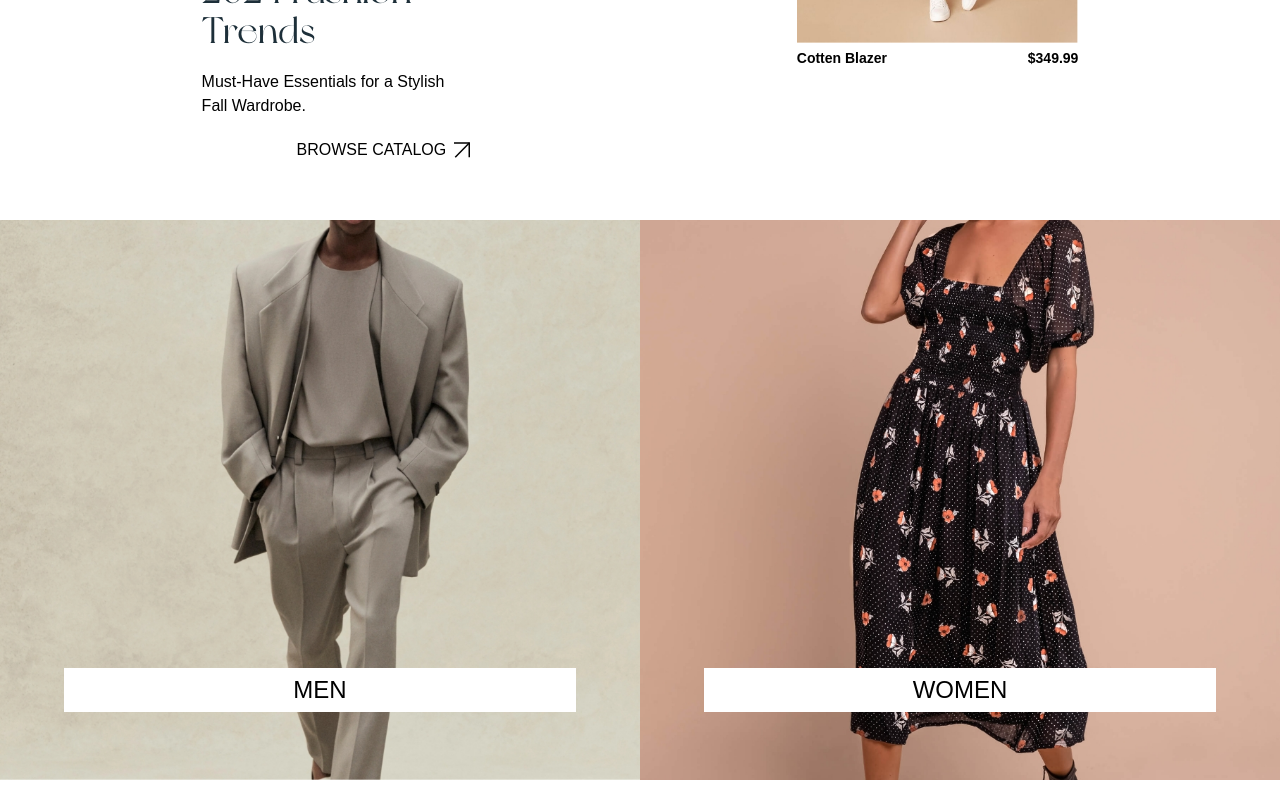
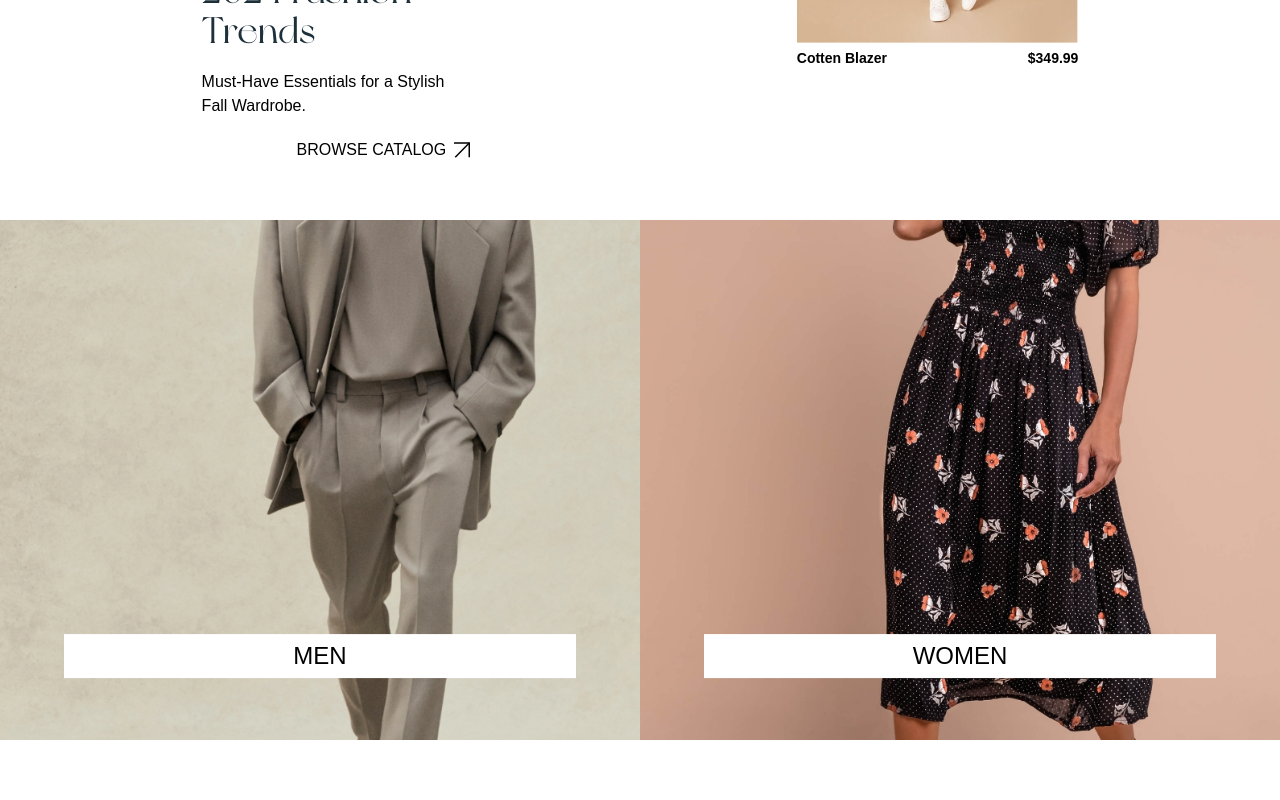
Before and after one commit to henryonyejelem/old_soul, a React (Create React App) app in the folder client/: page / in a window 1280 px wide. Shown: the part 2180-2980 px from the top of the page. Built offline with nearby package versions, Linux system fonts and the light colour scheme; a web font is replaced by a local one.

Commit message:
Henry Onyejelem

```diff
--- a/client/src/pages/home/arrivals.js
+++ b/client/src/pages/home/arrivals.js
@@ -1,7 +1,7 @@
 import Button from '../../components/ui/button.js'
 
 import { useRef } from 'react'
-import { motion, useScroll, useMotionValueEvent} from 'framer-motion'
+import { motion, useScroll } from 'framer-motion'
 import useParallax from './useParallax.js'
 
 
@@ -12,10 +12,6 @@ function Arrivals() {
     offset: ["center end", "end start"]
   })
   const y = useParallax(scrollYProgress, '30%', '-130%');
-
-  useMotionValueEvent(scrollYProgress, "change", (latest) => {
-    console.log("Page scroll: ", latest)
-  })
 
   return (
     <div className="new-Arrivals h-[100vh] relative" ref={ref}>
--- a/client/src/pages/home/card.js
+++ b/client/src/pages/home/card.js
@@ -1,7 +1,11 @@
+import { motion } from 'framer-motion'
+
 function Card(props) {
   return (
     <div className="w-[22vw]">
-        <img src={props.img} alt="" className=""/>
+        <motion.img src={props.img} alt="" className=""
+          initial={{ y: 20, opacity: 0 }} whileInView={{ y: 0, opacity: 1 }} viewport={{ once: true }} transition={{ ease: "easeOut", duration: 3, delay: 0.44, type: 'spring' }}
+        />
         <div className="flex justify-between font-semibold text-[14px] mt-[5px]">
             <p>{props.name}</p>
             <p>{`$${props.price}`}</p>
--- /dev/null
+++ b/client/src/pages/home/categories.js
@@ -0,0 +1,31 @@
+import { useRef } from 'react'
+import { motion, useScroll, useMotionValueEvent} from 'framer-motion'
+import useParallax from './useParallax.js'
+
+function Categories() {
+    const ref = useRef(null);
+    const { scrollYProgress } = useScroll({
+        target: ref,
+        offset: ["start end", "end center"]
+    })
+    const y = useParallax(scrollYProgress, '10%', '-20%');
+
+    useMotionValueEvent(scrollYProgress, "change", (latest) => {
+        console.log("Page scroll: ", latest)
+    })
+
+    return (
+    <div className='gender-categories h-[65vh] flex text-xl overflow-clip' ref={ref}>
+
+        <motion.div style={{translateY : y}} className='men w-[50vw] h-[80vh] relative'>
+            <p className='w-[80%] absolute top-[80%] left-[50%] translate-x-[-50%] bg-white z-40 text-center py-1'>MEN</p>
+        </motion.div>
+        <motion.div style={{translateY : y}}  className='women w-[50vw] h-[80vh] relative'>
+            <p className='w-[80%] absolute top-[80%] left-[50%] translate-x-[-50%] bg-white z-40 text-center py-1'>WOMEN</p>
+        </motion.div>
+
+    </div>
+    )
+}
+
+export default Categories
--- a/client/src/pages/home/fall.js
+++ b/client/src/pages/home/fall.js
@@ -4,8 +4,12 @@ import Button from "../../components/ui/button"
 import img1 from "../../assets/images/home/fall2024_1.jpg"
 import img2 from "../../assets/images/home/fall2024_2.jpg"
 import img3 from "../../assets/images/home/fall2024_3.jpg"
+
+import { motion } from 'framer-motion'
+
 function Fall() {
   return (
+    <div className="fall2024 h-[100vh] flex">
         <div className = "flex justify-center gap-4 m-auto">
             <div>
                 <Card img={img1} name={"Double Breasted Coat"} price={349.99}/>
@@ -19,11 +23,13 @@ function Fall() {
                 <Card img={img2} name={"Donegall Tweed Jacket"} price={349.99}/>
             </div>
             <div className="mt-[18%] relative">
-            <p className="font-bold absolute right-0 text-primary-200 text-7xl leading-3xl translate-y-[-105%]">
+                <motion.p initial={{ opacity: 0 }} whileInView={{ opacity: 1 }} viewport={{ once: true }} transition={{ ease: "easeOut", duration: 3, delay: 0.4, type: 'spring' }}
+                className="font-bold absolute right-0 text-primary-200 text-7xl leading-3xl translate-y-[-105%]">
                     FALL<br/>
                     2024
-            </p>
+                </motion.p>
                 <Card img={img3} name={"Cotten Blazer"} price={349.99}/>
+            </div>
         </div>
     </div>
   )
--- a/client/src/pages/home/index.css
+++ b/client/src/pages/home/index.css
@@ -13,6 +13,7 @@
 
 .men{
     background-image: url('../../assets/images/home/men.jpg');
+
     background-size: cover;
 }
 
@@ -25,12 +26,3 @@
     background-image: url('../../assets/images/home/discount.jpg');
     background-size: cover;
 }
-
-.slide-up{
-    animation: slide-up 0.75s cubic-bezier(0.65, 0, 0.35, 1) both;
-}
-
-@keyframes slide-up{
-    0% {transform: translateY(100px) }
-    100% { transform: translateY(0) }
-}
--- a/client/src/pages/home/index.js
+++ b/client/src/pages/home/index.js
@@ -4,6 +4,8 @@ import Hero from "./hero.js"
 import Arrivals from "./arrivals.js"
 import Fall from './fall.js'
 import Popular from './popular.js'
+import Categories from './categories.js'
+
 import Button from '../../components/ui/button.js'
 import subscribeImg from '../../assets/images/home/subscribe.jpg'
 
@@ -12,22 +14,12 @@ function Home(){
   return (
     <div className="home">
       <Hero/>
+
       <Arrivals/>
 
+      <Fall/>
 
-
-      <div className="fall2024 h-[100vh] flex">
-        <Fall/>
-      </div>
-
-      <div className='gender-categories h-[70vh] flex text-xl'>
-        <div className='men w-[50vw] relative'>
-          <p className='w-[80%] absolute top-[80%] left-[50%] translate-x-[-50%] bg-white z-40 text-center py-1'>MEN</p>
-        </div>
-        <div className='women w-[50vw] relative'>
-          <p className='w-[80%] absolute top-[80%] left-[50%] translate-x-[-50%] bg-white z-40 text-center py-1'>WOMEN</p>
-        </div>
-      </div>
+      <Categories/>
 
       <div className='popular-collection my-[70px]'>
         <div className='font-bold text-[20px] text-center mb-9'>POPULAR COLLECTION</div>
--- a/client/src/pages/home/useParallax.js
+++ b/client/src/pages/home/useParallax.js
@@ -1,5 +1,13 @@
-import { useTransform } from "framer-motion";
+// eslint-disable-next-line
+import { useTransform, useSpring } from "framer-motion";
 
 export default function useParallax(value, start, end) {
-    return useTransform(value, [0, 1], [start, end]);
+    const y= useSpring(value, {
+        stiffness: 300,
+        damping: 40,
+        restDelta: 0.001,
+        ease: 'easeout'
+    });
+    return useTransform(y, [0, 1], [start, end]);
+
 }
```
Lines whose indentation alone changed are shown as unchanged.
